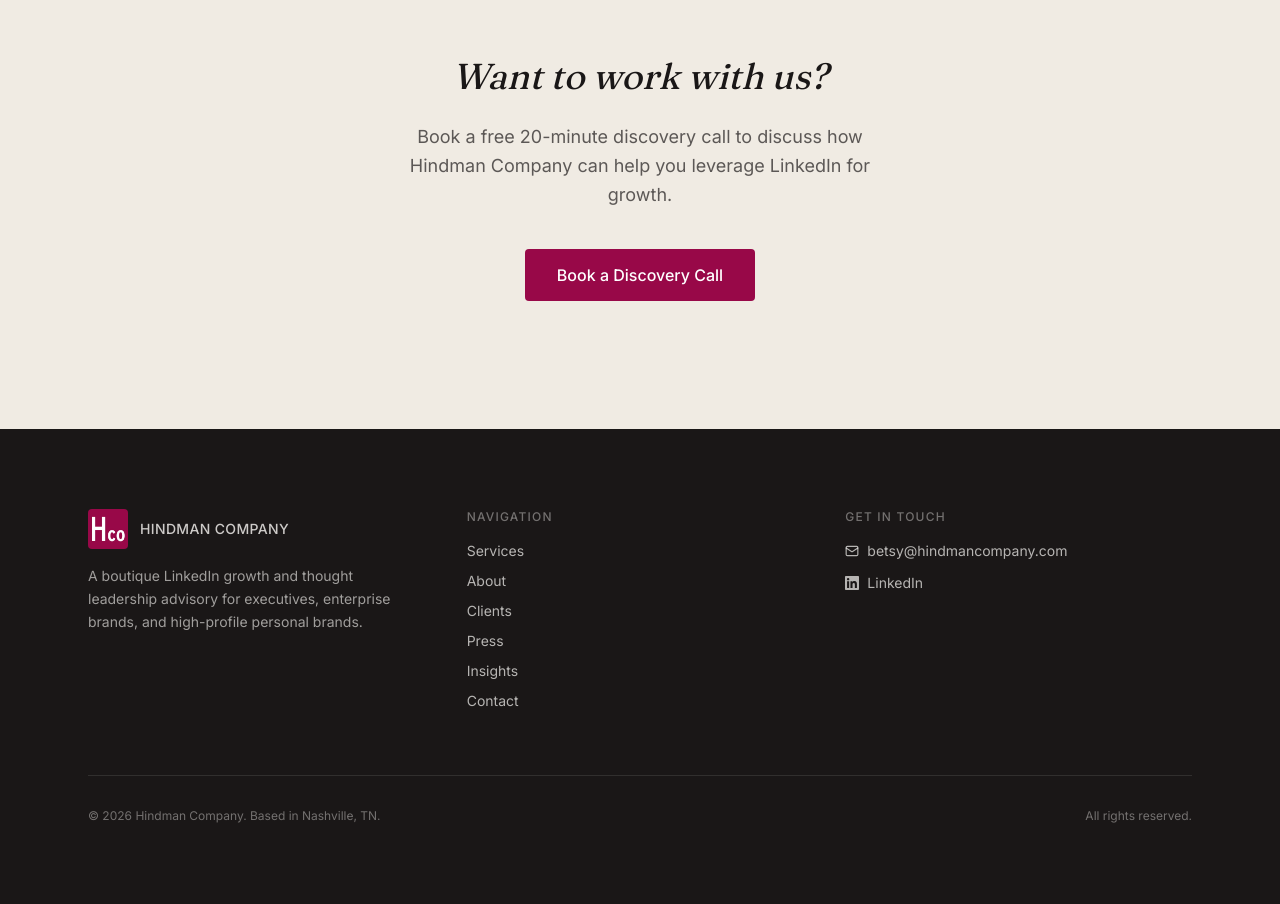
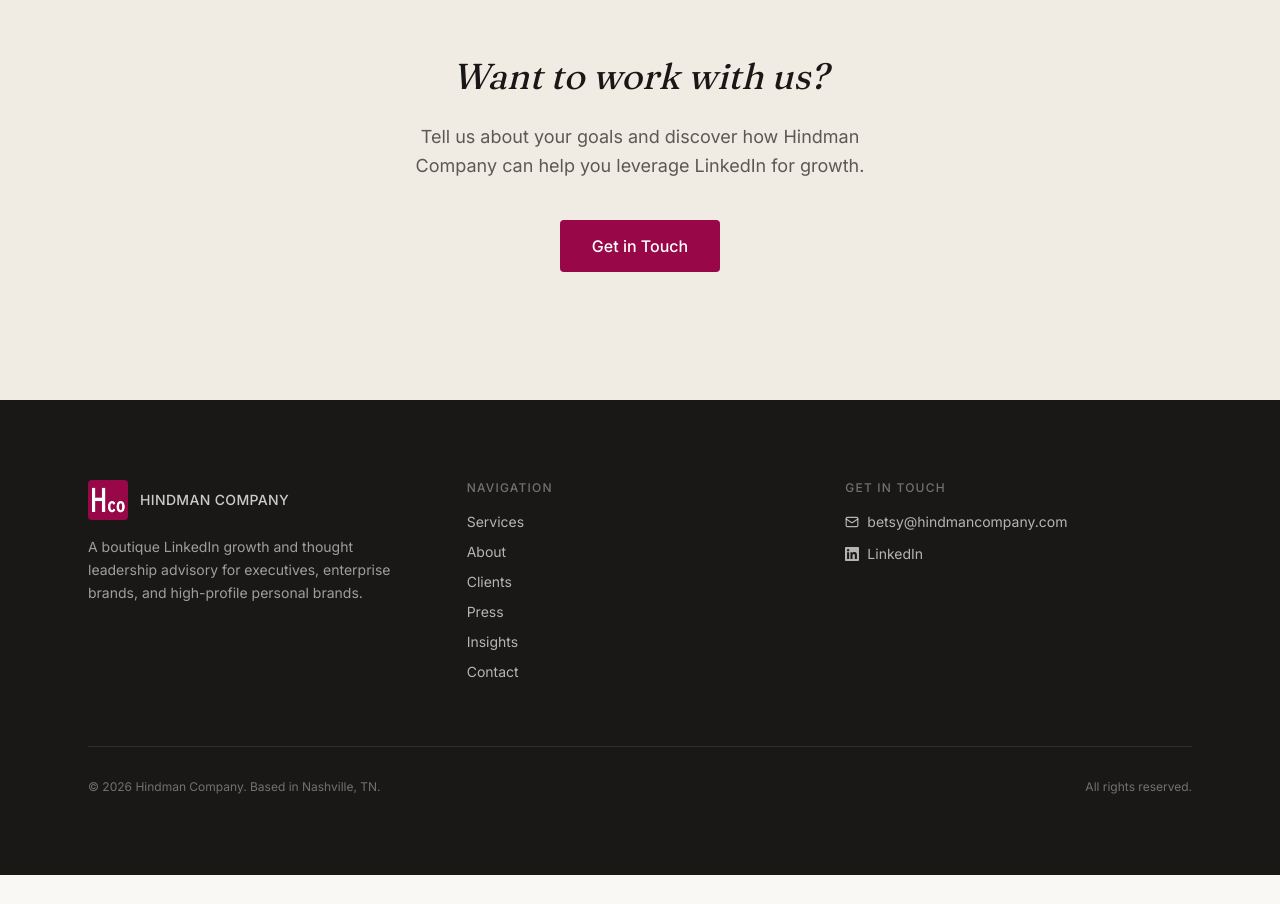
Before and after one commit to walterh1996/HindmanCo, a Next.js app: page /press in a window 1280 px wide. Shown: the part 2460-3364 px from the top of the page. After the commit the page ends 3335 px from the top, so only its background shows below. Built offline with nearby package versions, Linux system fonts and the light colour scheme.

Commit message:
auto-backup: 2026-06-30 15:44:11

```diff
--- a/src/app/press/page.tsx
+++ b/src/app/press/page.tsx
@@ -204,19 +204,17 @@
           </FadeIn>
           <FadeIn delay={0.1}>
             <p className="text-text-secondary text-lg leading-relaxed mb-10 max-w-lg mx-auto">
-              Book a free 20-minute discovery call to discuss how Hindman
-              Company can help you leverage LinkedIn for growth.
+              Tell us about your goals and discover how Hindman Company can help
+              you leverage LinkedIn for growth.
             </p>
           </FadeIn>
           <FadeIn delay={0.15}>
-            <a
-              href="https://calendly.com/betsyhindman"
-              target="_blank"
-              rel="noopener noreferrer"
+            <Link
+              href="/contact"
               className="inline-flex items-center justify-center h-13 px-8 text-base font-medium bg-brand text-white rounded-sm hover:bg-brand-dark transition-colors duration-200"
             >
-              Book a Discovery Call
-            </a>
+              Get in Touch
+            </Link>
           </FadeIn>
         </div>
       </section>
```
